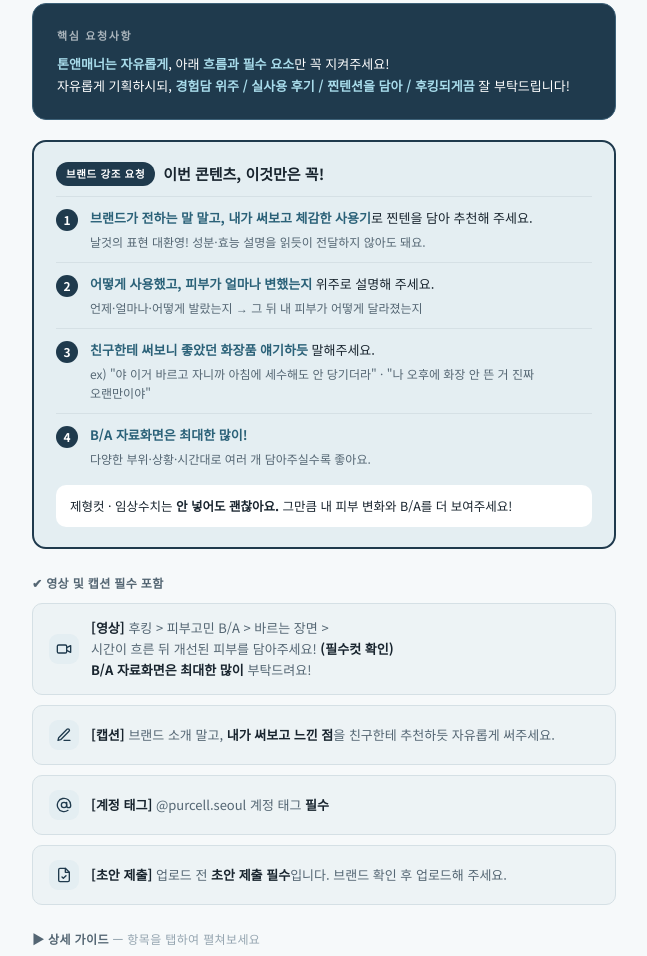
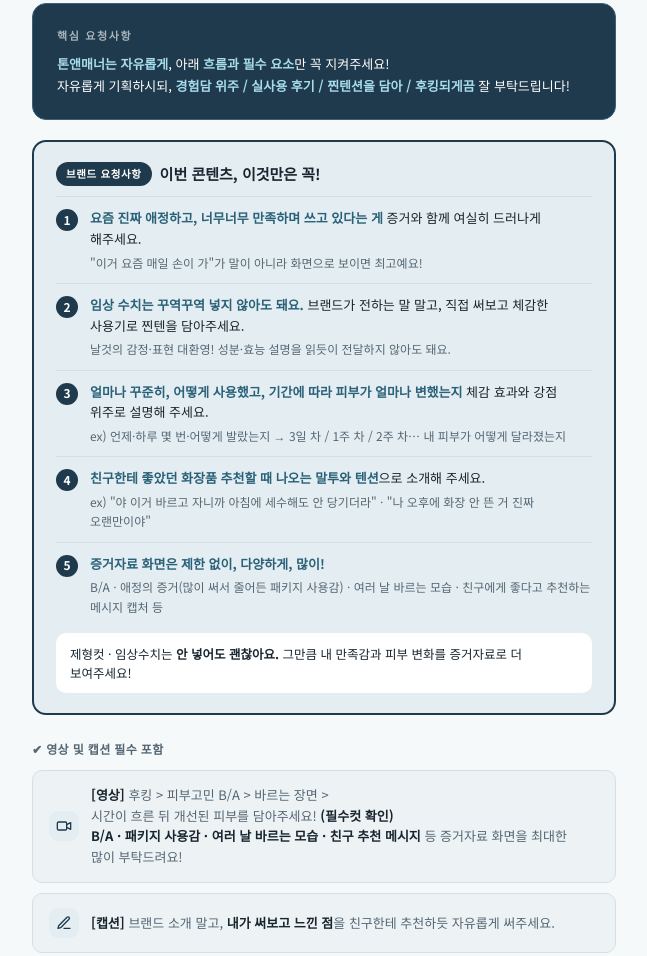
Before and after one commit to hwangyksiriai/purcell-guideline, a plain HTML site: page december/brand.html in a window 1280 px wide. Shown: the part 4298-5254 px from the top of the page, without its empty margins (316-963 px from the left). Drawn offline with Linux system fonts and the light colour scheme.

Commit message:
12월 브랜드 공유용 가이드에도 브랜드 콘텐츠 요청사항 반영

```diff
--- a/december/brand.html
+++ b/december/brand.html
@@ -1882,31 +1882,35 @@
   </div>
 
   <div class="voice-box">
-    <div class="voice-head"><span class="voice-badge">브랜드 강조 요청</span>이번 콘텐츠, 이것만은 꼭!</div>
+    <div class="voice-head"><span class="voice-badge">브랜드 요청사항</span>이번 콘텐츠, 이것만은 꼭!</div>
     <div class="voice-item">
       <div class="voice-num">1</div>
-      <div class="voice-text"><strong>브랜드가 전하는 말 말고, 내가 써보고 체감한 사용기</strong>로 찐텐을 담아 추천해 주세요.<small>날것의 표현 대환영! 성분·효능 설명을 읽듯이 전달하지 않아도 돼요.</small></div>
+      <div class="voice-text"><strong>요즘 진짜 애정하고, 너무너무 만족하며 쓰고 있다는 게</strong> 증거와 함께 여실히 드러나게 해주세요.<small>"이거 요즘 매일 손이 가"가 말이 아니라 화면으로 보이면 최고예요!</small></div>
     </div>
     <div class="voice-item">
       <div class="voice-num">2</div>
-      <div class="voice-text"><strong>어떻게 사용했고, 피부가 얼마나 변했는지</strong> 위주로 설명해 주세요.<small>언제·얼마나·어떻게 발랐는지 → 그 뒤 내 피부가 어떻게 달라졌는지</small></div>
+      <div class="voice-text"><strong>임상 수치는 꾸역꾸역 넣지 않아도 돼요.</strong> 브랜드가 전하는 말 말고, 직접 써보고 체감한 사용기로 찐텐을 담아주세요.<small>날것의 감정·표현 대환영! 성분·효능 설명을 읽듯이 전달하지 않아도 돼요.</small></div>
     </div>
     <div class="voice-item">
       <div class="voice-num">3</div>
-      <div class="voice-text"><strong>친구한테 써보니 좋았던 화장품 얘기하듯</strong> 말해주세요.<small>ex) "야 이거 바르고 자니까 아침에 세수해도 안 당기더라" · "나 오후에 화장 안 뜬 거 진짜 오랜만이야"</small></div>
+      <div class="voice-text"><strong>얼마나 꾸준히, 어떻게 사용했고, 기간에 따라 피부가 얼마나 변했는지</strong> 체감 효과와 강점 위주로 설명해 주세요.<small>ex) 언제·하루 몇 번·어떻게 발랐는지 → 3일 차 / 1주 차 / 2주 차… 내 피부가 어떻게 달라졌는지</small></div>
     </div>
     <div class="voice-item">
       <div class="voice-num">4</div>
-      <div class="voice-text"><strong>B/A 자료화면은 최대한 많이!</strong><small>다양한 부위·상황·시간대로 여러 개 담아주실수록 좋아요.</small></div>
-    </div>
-    <div class="voice-foot">제형컷 · 임상수치는 <strong>안 넣어도 괜찮아요.</strong> 그만큼 내 피부 변화와 B/A를 더 보여주세요!</div>
+      <div class="voice-text"><strong>친구한테 좋았던 화장품 추천할 때 나오는 말투와 텐션</strong>으로 소개해 주세요.<small>ex) "야 이거 바르고 자니까 아침에 세수해도 안 당기더라" · "나 오후에 화장 안 뜬 거 진짜 오랜만이야"</small></div>
+    </div>
+    <div class="voice-item">
+      <div class="voice-num">5</div>
+      <div class="voice-text"><strong>증거자료 화면은 제한 없이, 다양하게, 많이!</strong><small>B/A · 애정의 증거(많이 써서 줄어든 패키지 사용감) · 여러 날 바르는 모습 · 친구에게 좋다고 추천하는 메시지 캡처 등</small></div>
+    </div>
+    <div class="voice-foot">제형컷 · 임상수치는 <strong>안 넣어도 괜찮아요.</strong> 그만큼 내 만족감과 피부 변화를 증거자료로 더 보여주세요!</div>
   </div>
 
   <div style="font-size:12px;font-weight:700;color:var(--text-mid);margin:24px 0 10px;letter-spacing:0.03em;">&#10004; 영상 및 캡션 필수 포함</div>
   <div class="must-list">
     <div class="must-item">
       <div class="must-icon"><svg class="ico" width="16" height="16" viewBox="0 0 24 24" fill="none" stroke="currentColor" stroke-width="2" stroke-linecap="round" stroke-linejoin="round" aria-hidden="true"><rect x="2" y="6" width="14" height="12" rx="2"/><path d="m16 10 6-3v10l-6-3"/></svg></div>
-      <div><strong>[영상]</strong> 후킹 &gt; 피부고민 B/A &gt; 바르는 장면 &gt;<br class="pc-br"> 시간이 흐른 뒤 개선된 피부를 담아주세요! <strong>(필수컷 확인)</strong><br><strong>B/A 자료화면은 최대한 많이</strong> 부탁드려요!</div>
+      <div><strong>[영상]</strong> 후킹 &gt; 피부고민 B/A &gt; 바르는 장면 &gt;<br class="pc-br"> 시간이 흐른 뒤 개선된 피부를 담아주세요! <strong>(필수컷 확인)</strong><br><strong>B/A · 패키지 사용감 · 여러 날 바르는 모습 · 친구 추천 메시지</strong> 등 증거자료 화면을 최대한 많이 부탁드려요!</div>
     </div>
     <div class="must-item">
       <div class="must-icon"><svg class="ico" width="16" height="16" viewBox="0 0 24 24" fill="none" stroke="currentColor" stroke-width="2" stroke-linecap="round" stroke-linejoin="round" aria-hidden="true"><path d="M12 20h9"/><path d="M16.5 3.5a2.1 2.1 0 0 1 3 3L7 19l-4 1 1-4Z"/></svg></div>
@@ -2030,7 +2034,7 @@
           <div class="idea-item"><div class="idea-num">1</div><div><div class="idea-name">고민 고백</div><div class="idea-desc">"나 진짜 악건성이라 겨울마다 얼굴 찢어지는 줄 알았거든"</div></div></div>
           <div class="idea-item"><div class="idea-num">2</div><div><div class="idea-name">실패 경험</div><div class="idea-desc">"촉촉하다는 크림 다 써봤는데 오후만 되면 또 당기더라"</div></div></div>
           <div class="idea-item"><div class="idea-num">3</div><div><div class="idea-name">써본 과정</div><div class="idea-desc">언제·어떻게 발랐는지, 며칠째에 어떤 변화가 느껴졌는지 내 말로</div></div></div>
-          <div class="idea-item"><div class="idea-num">4</div><div><div class="idea-name">B/A로 증명</div><div class="idea-desc">말보다 화면! 같은 구도의 B/A를 여러 개 보여주세요</div></div></div>
+          <div class="idea-item"><div class="idea-num">4</div><div><div class="idea-name">증거로 증명</div><div class="idea-desc">말보다 화면! 같은 구도의 B/A 여러 개 + 패키지 사용감 · 여러 날 바르는 모습 · 친구 추천 메시지까지 보여주세요</div></div></div>
           <div class="idea-item"><div class="idea-num">5</div><div><div class="idea-name">확신 있게 추천</div><div class="idea-desc">"히터 사무실 + 악건성이면 이건 무조건이야" + 댓글/DM 유도</div></div></div>
         </div>
 
@@ -2299,7 +2303,7 @@
     <div class="guard-box must">
       <div class="guard-title">Must Include</div>
       <div class="guard-item">피부 고민 · 바르는 장면 · 시간 경과 후 피부 · B/A</div>
-      <div class="guard-item">필수 키컷 (A·C·D) · B/A 자료화면 최대한 많이</div>
+      <div class="guard-item">필수 키컷 (A·C·D) · B/A 등 애정의 증거자료 화면 최대한 많이</div>
       <div class="guard-item">본인 사용기 · 피부 변화 위주의 찐텐 추천</div>
       <div class="guard-item">첫 3초 후킹 (가장 극적인 B/A or 궁금한 자막)</div>
       <div class="guard-item">@purcell.seoul 계정 태그 · 필수 해시태그</div>
@@ -2383,7 +2387,7 @@
       <label class="ucheck-item"><input type="checkbox"><span class="ucheck-text">필수 해시태그 5개<small>#퍼셀 #구원크림 #세라마이드크림 #보습크림 #혹한기구원크림</small></span></label>
       <label class="ucheck-item"><input type="checkbox"><span class="ucheck-text">필수 장면 · 필수 키컷 포함<small>피부 고민(무보정 BEFORE) · B/A(각질·건조·화장뜸) · 피부 표현·화잘먹 (캡슐 제형컷은 선택)</small></span></label>
       <label class="ucheck-item"><input type="checkbox"><span class="ucheck-text"><strong>첫 3초 후킹</strong><small>가장 극적인 B/A나 궁금한 자막으로 스크롤을 멈추게 했나요?</small></span></label>
-      <label class="ucheck-item"><input type="checkbox"><span class="ucheck-text">본인 사용기 · 피부 변화 위주 + <strong>B/A 여러 개</strong><small>브랜드 설명 대신, 친구한테 추천하듯 날것의 표현으로 담았나요?</small></span></label>
+      <label class="ucheck-item"><input type="checkbox"><span class="ucheck-text">본인 사용기 · 기간별 피부 변화 + <strong>증거자료 여러 개</strong><small>얼마나 꾸준히 썼는지, 만족감이 B/A·패키지 사용감·추천 메시지 등으로 보이나요? 친구한테 추천하듯 날것의 표현으로 담았나요?</small></span></label>
       <label class="ucheck-item"><input type="checkbox"><span class="ucheck-text">수치 자막을 넣었다면 영상 하단 각주<small>각주는 가이드의 '복사' 버튼으로 그대로 붙여넣어 주세요.</small></span></label>
       <label class="ucheck-item"><input type="checkbox"><span class="ucheck-text"><strong>초안 제출</strong> 완료<small>업로드 전 초안 제출은 필수예요. 브랜드 확인 후 업로드해 주세요.</small></span></label>
       <label class="ucheck-item"><input type="checkbox"><span class="ucheck-text">제품 수령 후 <strong>7일 이내</strong> 업로드</span></label>
```
